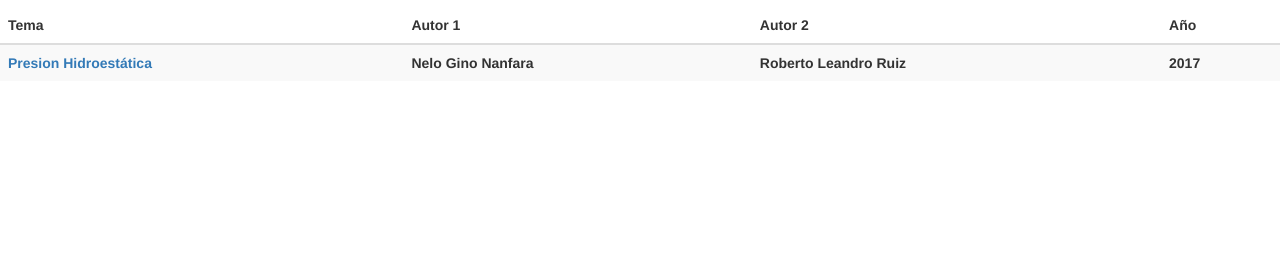
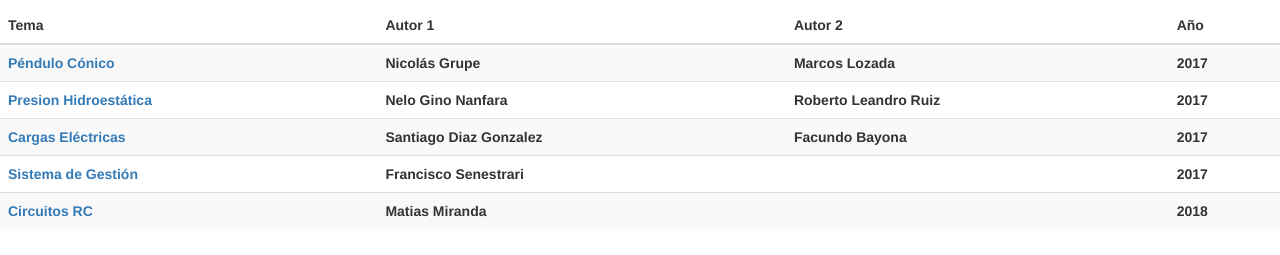
Before and after one commit to UCC-LabCompu2-Historico/UCC-LabCompu2-Historico.github.io, a plain HTML site: page index.html in a window 1280 px wide. Shown: the part 63-318 px from the top of the page. Drawn offline with nearby package versions, Linux system fonts and the light colour scheme.

Commit message:
Se agregaron mas proyectos

```diff
--- a/index.html
+++ b/index.html
@@ -8,7 +8,13 @@
     <meta name="viewport" content="width=device-width, minimum-scale=1.0, maximum-scale=1.0" />
     <script>
         var miapp = angular.module('miapp',[]).controller("micontrolador",function($scope) {
-            $scope.proyectos = [{"tema":"Presion Hidroestática", "url":"https://ucc-labcompu2-historico.github.io/proyecto-duckyweb/","autor1":"Nelo Gino Nanfara","autor2":"Roberto Leandro Ruiz","anio":"2017"}]
+            $scope.proyectos = [{"tema":"Péndulo Cónico", "url":"https://ucc-labcompu2-historico.github.io/proyecti2017-penduloConico/CodigoPenduloConico.html","autor1":"Nicolás Grupe","autor2":"Marcos Lozada","anio":"2017"},
+                {"tema":"Presion Hidroestática", "url":"https://ucc-labcompu2-historico.github.io/proyecto-duckyweb/","autor1":"Nelo Gino Nanfara","autor2":"Roberto Leandro Ruiz","anio":"2017"},
+                                {"tema":"Cargas Eléctricas", "url":"https://ucc-labcompu2-historico.github.io/proyecto-coulombfordummies/","autor1":"Santiago Diaz Gonzalez","autor2":"Facundo Bayona","anio":"2017"},
+                                {"tema":"Sistema de Gestión", "url":"https://ucc-labcompu2-historico.github.io/proyecto-senestrari/","autor1":"Francisco Senestrari","anio":"2017"},
+                                {"tema":"Circuitos RC", "url":"http://ucc-labcompu2-historico.github.io/proyecto2018-mirandalabii","autor1":"Matias Miranda","anio":"2018"}]
+
+
         });
     </script>
 </head>
```
